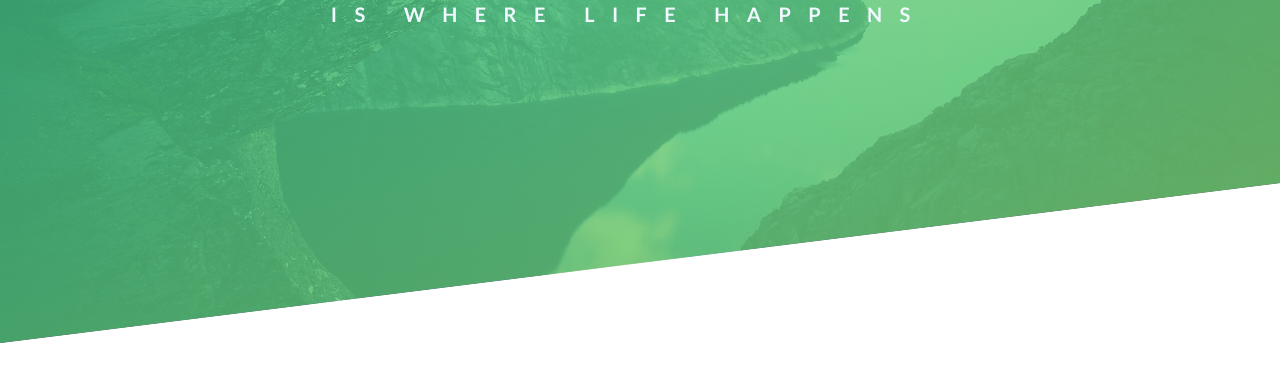
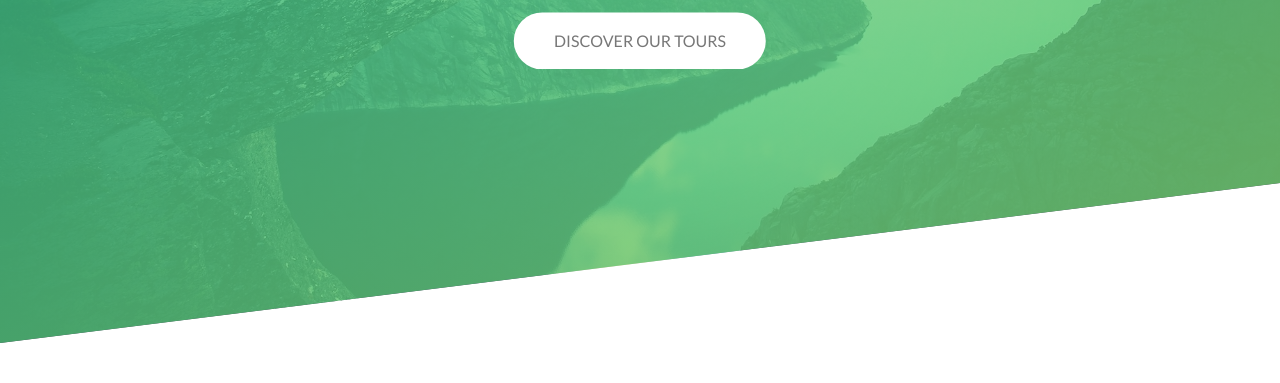
Before and after one commit to GISFSDE/advanced-css, a plain HTML site: page Natours/starter/index.html in a window 1280 px wide. Shown: the part 417-800 px from the top of the page. Drawn offline with Linux system fonts and the light colour scheme.

Commit message:
按钮阴影动画

```diff
--- a/Natours/starter/css/style.css
+++ b/Natours/starter/css/style.css
@@ -53,6 +53,7 @@ body {
     text-transform: uppercase;
     /* 解决动画抖动 */
     backface-visibility: hidden;
+
 }
 
 .text-box {
@@ -60,6 +61,7 @@ body {
     left: 50%;
     top: 50%;
     transform: translate(-50%, -50%);
+    text-align: center;
 }
 
 .heading-primary-main {
@@ -70,6 +72,7 @@ body {
     animation: moveLeft;
     animation-duration: 1s;
     animation-timing-function: ease-out;
+
 }
 
 .heading-primary-sub {
@@ -78,6 +81,7 @@ body {
     display: block;
     letter-spacing: 17.4px;
     animation: moveRight 1s ease-out;
+    margin-bottom: 20px;
 }
 
 @keyframes moveLeft {
@@ -110,4 +114,32 @@ body {
         opacity: 1;
         transform: translateX(0%);
     }
+
 }
+
+.btn:link,
+.btn:visited {
+    text-transform: uppercase;
+    text-decoration: none;
+    padding: 15px 40px;
+    /* 加之后从内联元素变为内联块元素
+    既能够设置宽高，又不独自占据一行*/
+    display: inline-block;
+    transition: all .2s;
+}
+
+.btn:hover {
+    transform: translateY(-3px);
+    box-shadow: 0 10px 20px rgba(0, 0, 0, .2);
+}
+
+.btn:active {
+    transform: translateY(-1px);
+    box-shadow: 0 5px 10px rgba(0, 0, 0, .2);
+}
+
+.btn-write {
+    background-color: #fff;
+    color: #777;
+    border-radius: 200px;
+}
--- a/Natours/starter/index.html
+++ b/Natours/starter/index.html
@@ -23,7 +23,9 @@
             <div class="heading-primary">
                 <span class="heading-primary-main">Outdoors</span>
                 <span class="heading-primary-sub">is where life happens</span>
+                <a href="#" class="btn btn-write">Discover our tours</a>
             </div>
+
         </div>
     </header>
 
```
